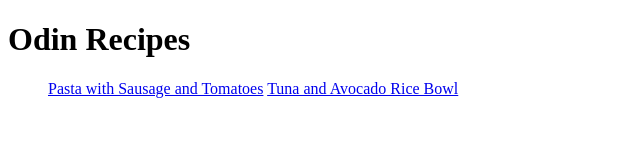
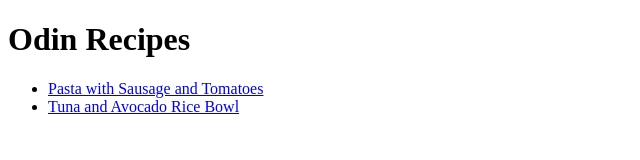
Before and after one commit to JonahKF/odin-recipes, a plain HTML site: page index.html in a window 1280 px wide. Shown: the whole page, without its empty margins (0-640 px from the left). Drawn offline with Linux system fonts and the light colour scheme.

Commit message:
Small changes to index and recipes
Index recipes changes to ul
Recipe img tags descriptions fixed
Tuna bowl recipe img tag resized

```diff
--- a/index.html
+++ b/index.html
@@ -10,8 +10,8 @@
 <body>
     <h1>Odin Recipes</h1>
     <ul>
-        <a href="./recipes/pasta-sausage-tomatoes.html">Pasta with Sausage and Tomatoes</a>
-        <a href="./recipes/tuna-avocado-bowl.html">Tuna and Avocado Rice Bowl</a>
+        <li><a href="./recipes/pasta-sausage-tomatoes.html">Pasta with Sausage and Tomatoes</a></li>
+        <li><a href="./recipes/tuna-avocado-bowl.html">Tuna and Avocado Rice Bowl</a></li>
     </ul>
 </body>
 
```
Also changed, not shown: recipes/pasta-sausage-tomatoes.html (+1 -1 lines), recipes/tuna-avocado-bowl.html (+1 -1 lines).
